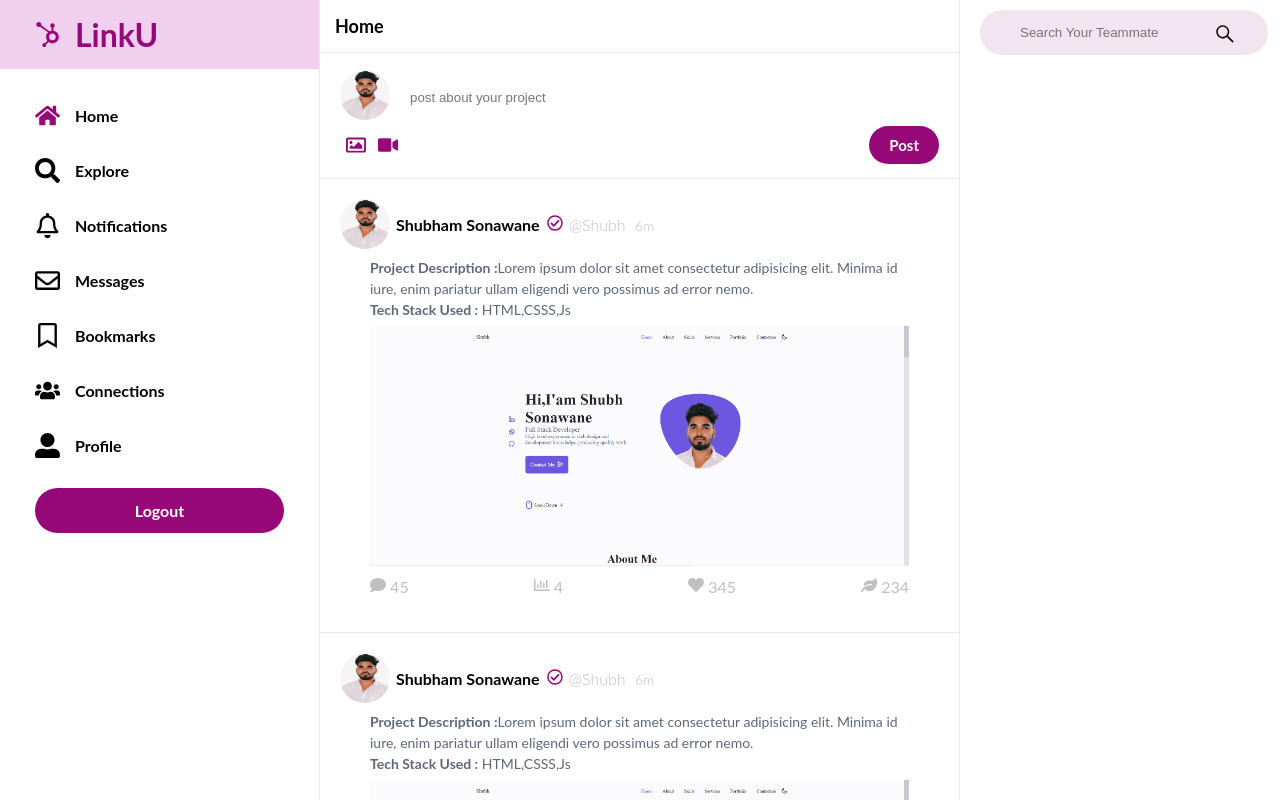
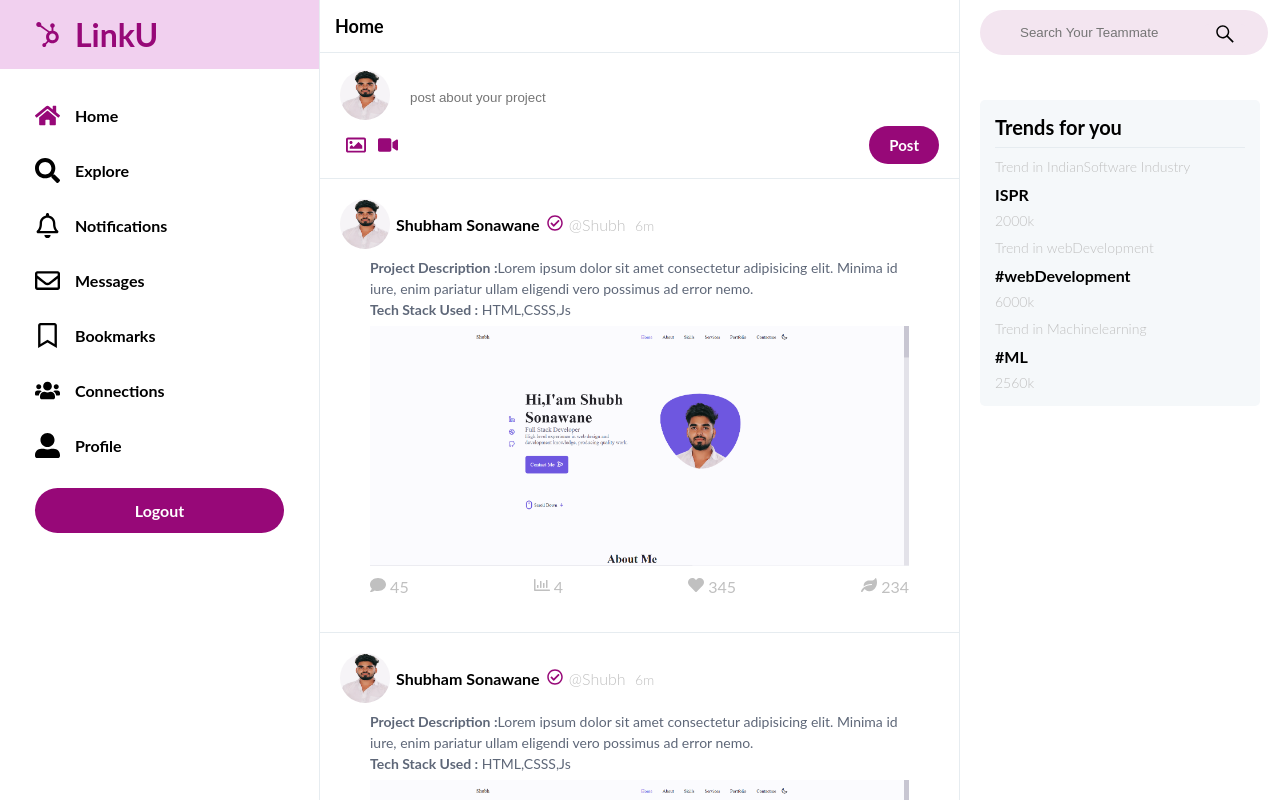
Before and after one commit to Sonawane-Shubham/linku1.0, a React (Create React App) app: page / in a window 1280 px wide. Shown: the top 800 px of the page. Built offline with nearby package versions, Linux system fonts and the light colour scheme.

Commit message:
search functionality overlay problem remove usingz index and position relative 2.0

```diff
--- a/src/App.css
+++ b/src/App.css
@@ -231,7 +231,9 @@ body {
   margin-top: 59px;
   margin-left: 20px;
   width: 275px;
-  height: 300px;
+  height: 250px;
+  position: relative;
+  z-index: 4;
 
   /* position: fixed;
   top: 80px;
@@ -274,6 +276,7 @@ a:hover {
 /* serach functinality end */
 .keywords {
   position: fixed;
+  z-index: 3;
   top: 80px;
   right: 0;
   width: 25%;
--- a/src/components/Trends.js
+++ b/src/components/Trends.js
@@ -72,7 +72,7 @@ const Trends = () => {
         }
 
 
-      {/* <TrendsKeyword /> */}
+      <TrendsKeyword />
     </div>
   );
 };
```
